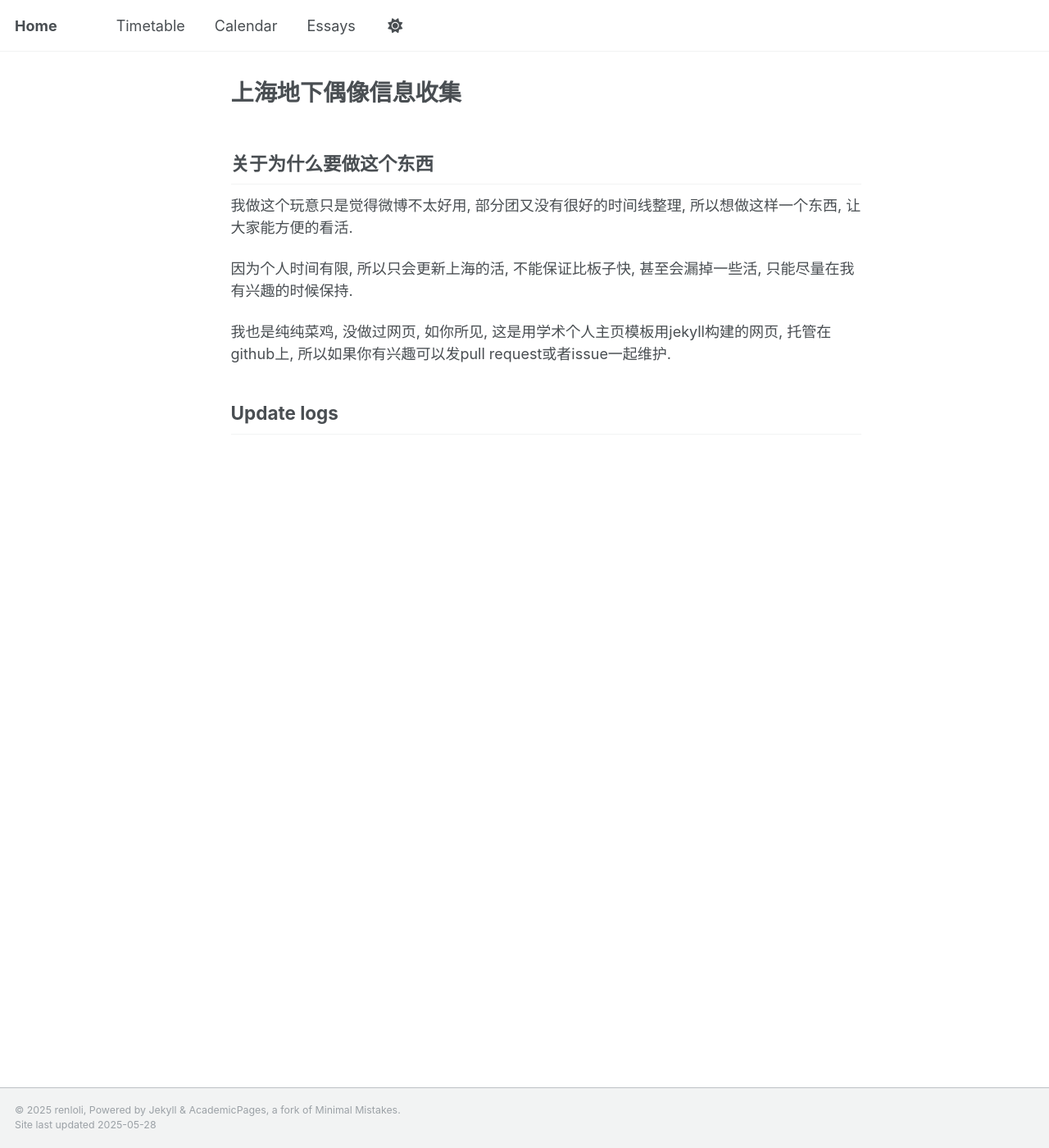
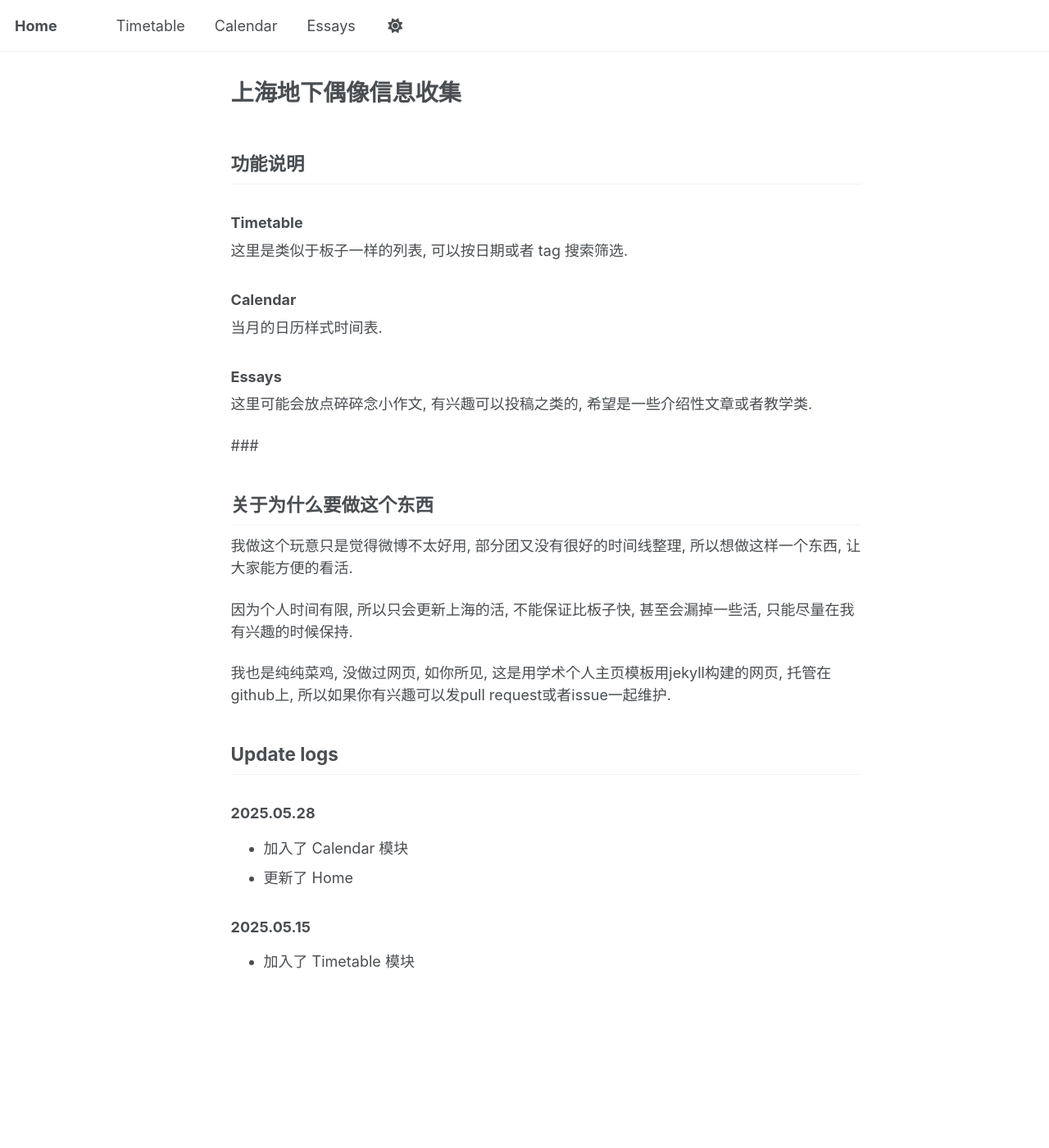
Before and after one commit to renloli/renloli.github.io, a Jekyll site: the page built from _pages/about.md, in a window 1280 px wide and 1400 px high. Shown: the whole window at 82% size. Built offline with Jekyll 4.4.1, drawn with Linux system fonts in a browser that asks for light colours.

Commit message:
Update `about.md`.

```diff
--- a/_pages/about.md
+++ b/_pages/about.md
@@ -6,6 +6,22 @@ redirect_from:
   - /about/
   - /about.html
 ---
+
+## 功能说明
+
+### Timetable
+
+这里是类似于板子一样的列表, 可以按日期或者 tag 搜索筛选.
+
+### Calendar
+
+当月的日历样式时间表.
+
+### Essays
+
+这里可能会放点碎碎念小作文, 有兴趣可以投稿之类的, 希望是一些介绍性文章或者教学类.
+
+###
 
 ## 关于为什么要做这个东西
 
@@ -17,3 +33,10 @@ redirect_from:
 所以如果你有兴趣可以发pull request或者issue一起维护.
 
 ## Update logs
+
+### 2025.05.28
+- 加入了 Calendar 模块
+- 更新了 Home
+
+### 2025.05.15
+- 加入了 Timetable 模块
```
